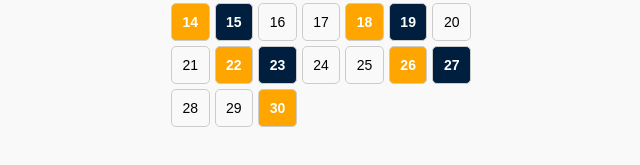
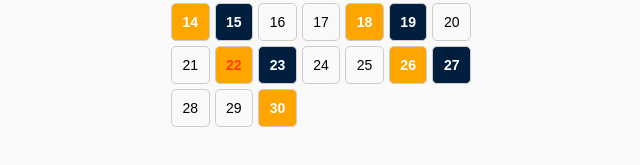
Before and after one commit to Maksim-47/my-project-moth.github.io, a plain HTML site: page index.html in a window 1280 px wide. Shown: the part 207-372 px from the top of the page, 319-959 px from the left. Drawn offline with Linux system fonts and the light colour scheme.

Commit message:
Update index.css

```diff
--- a/index.css
+++ b/index.css
@@ -71,6 +71,11 @@ body {
     font-weight: bold;
   }
 
+.day-shift.today .date-number,
+.night-shift.today .date-number {
+  color: #ff0000a1;
+}
+
 
   @media (max-width: 480px) {
     .day, .date {
```
